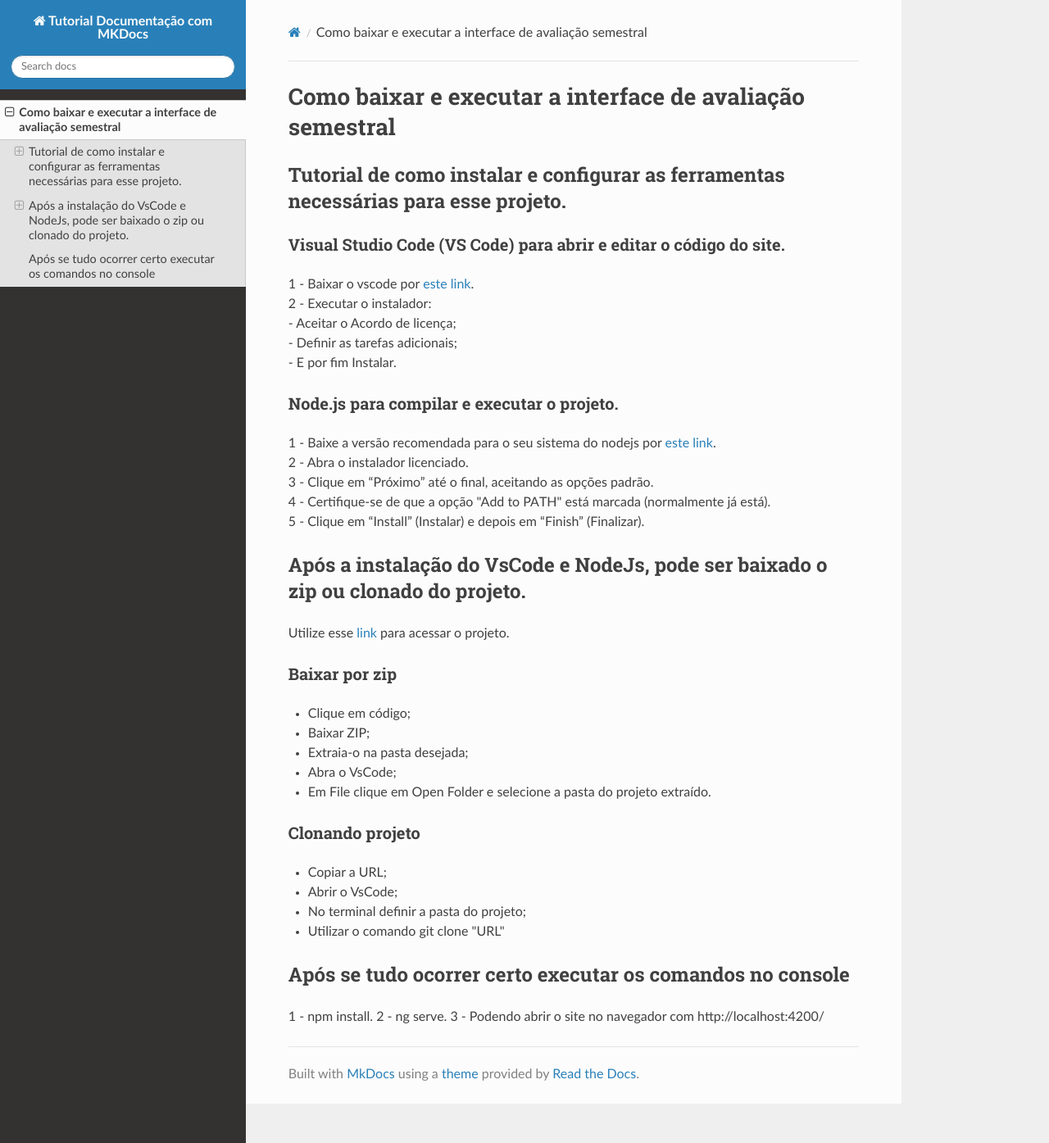
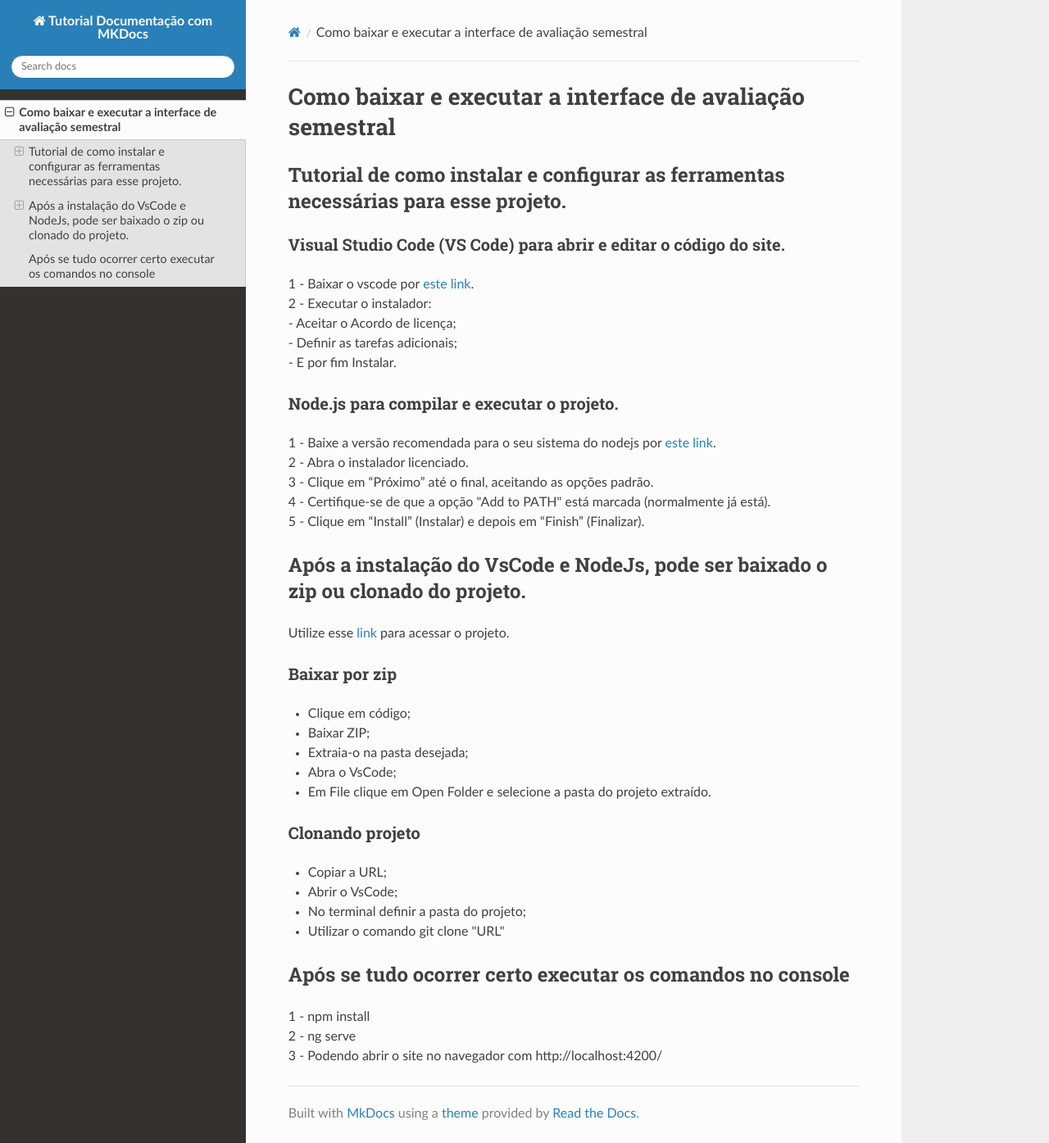
Before and after one commit to CTISM-Prof-Henry/trab-final-tarde-engenharia-da-esperteza, an MkDocs documentation site: the page built from docs/index.md, in a window 1280 px wide and 1395 px high. Shown: the whole window at 82% size. Built offline with MkDocs 1.6.1, drawn with Linux system fonts in a browser that asks for light colours; nearby versions of some CDN libraries.

```diff
--- a/docs/index.md
+++ b/docs/index.md
@@ -39,6 +39,6 @@ Utilize esse [link](https://github.com/CTISM-Prof-Henry/trab-final-tarde-engenha
 
 ## Após se tudo ocorrer certo executar os comandos no console
 
-1 - npm install.
-2 - ng serve.
-3 - Podendo abrir o site no navegador com http://localhost:4200/
+1 - npm install<br>
+2 - ng serve<br>
+3 - Podendo abrir o site no navegador com http://localhost:4200/<br>
```
